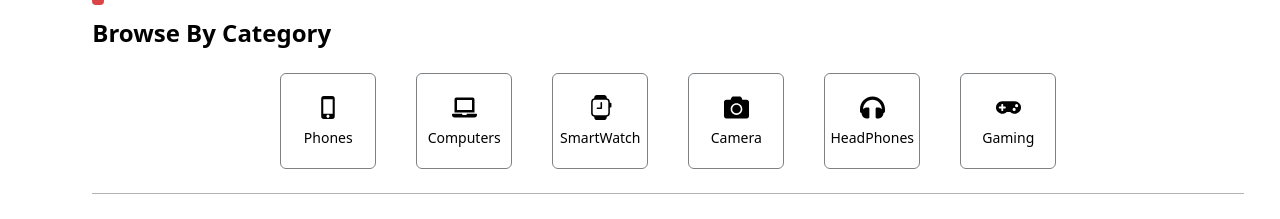
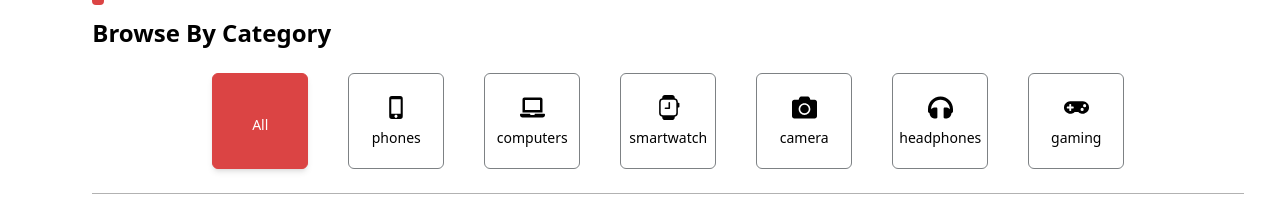
Before and after one commit to abdullahShakirDev/e-commerce-app, a React (Vite) app: page / in a window 1280 px wide. Shown: the part 232-451 px from the top of the page. Built offline with nearby package versions, Linux system fonts and the light colour scheme; no server answers; the database is empty.

Commit message:
Complete addToCart feature in product page and quantity feature

```diff
--- a/src/features/authentication/useLogin.js
+++ b/src/features/authentication/useLogin.js
@@ -1,15 +1,16 @@
-import { useMutation } from "@tanstack/react-query";
+import { useMutation, useQueryClient } from "@tanstack/react-query";
 import { login as loginApi } from "../../services/authApi";
 import toast from "react-hot-toast";
 import { useNavigate } from "react-router-dom";
 
 export function useLogin() {
+  const queryClient = useQueryClient();
   const navgatie = useNavigate();
   const { mutate: login, isPending } = useMutation({
     mutationFn: ({ email, password }) => loginApi({ email, password }),
-    onSuccess: (data) => {
-      console.log(data);
+    onSuccess: (user) => {
       toast.success("Log in was done successfully");
+      queryClient.setQueryData(["user"], user);
       navgatie("/", { replace: true });
     },
     onError: (err) => {
--- a/src/features/cart/CartTable.jsx
+++ b/src/features/cart/CartTable.jsx
@@ -1,10 +1,12 @@
-import { Table } from "antd";
+import { InputNumber, Table } from "antd";
 import { HiX } from "react-icons/hi";
 import formatCurrency from "../../utils/fromatCurrency";
 import { useDeleteItemCart } from "./useDeleteItemCart";
+import { useUpdateCartItem } from "./useUpdateItemQuantity";
 
 function CartTable({ cartItems }) {
   const { deleteItemCart } = useDeleteItemCart();
+  const { updateCartItem } = useUpdateCartItem();
 
   const columns = [
     {
@@ -36,14 +38,33 @@ function CartTable({ cartItems }) {
       dataIndex: "quantity",
       key: "quantity",
       align: "center",
-      render: (quantity) => <span className="font-medium">{quantity}</span>, // you can replace with input later
+      render: (quantity, record) => {
+        return (
+          <InputNumber
+            type="number"
+            className="font-medium"
+            min={1}
+            value={quantity}
+            onChange={(newQuantity) => {
+              updateCartItem({
+                cartItemId: record.key,
+                newQuantity,
+                productPrice: record.price,
+                userId: record.userId, // important for invalidateQueries
+              });
+            }}
+          />
+        );
+      },
     },
     {
       title: "Subtotal",
       key: "subtotal",
       align: "center",
       render: (_, record) => (
-        <span className="font-medium">{formatCurrency(record.totalPrice)}</span>
+        <span className="font-medium w-40">
+          {formatCurrency(record.totalPrice)}
+        </span>
       ),
     },
     {
--- /dev/null
+++ b/src/features/cart/useUpdateItemQuantity.js
@@ -0,0 +1,18 @@
+import { useMutation, useQueryClient } from "@tanstack/react-query";
+import { updateCartItemQuantity } from "../../services/CartItemsApi";
+import { useUser } from "../authentication/useUser";
+
+export function useUpdateCartItem() {
+  const queryClient = useQueryClient();
+  const { user } = useUser();
+
+  const { mutate: updateCartItem, isPending } = useMutation({
+    mutationFn: ({ cartItemId, newQuantity, productPrice }) =>
+      updateCartItemQuantity({ cartItemId, newQuantity, productPrice }),
+    onSuccess: () =>
+      // Refresh cart data after update
+      queryClient.invalidateQueries(["cart", user?.id]),
+  });
+
+  return { updateCartItem, isPending };
+}
--- a/src/features/products/ItemDetails.jsx
+++ b/src/features/products/ItemDetails.jsx
@@ -1,19 +1,27 @@
 import { Link } from "react-router-dom";
 import { HiMiniArrowPath, HiOutlineHeart } from "react-icons/hi2";
 import { TbTruckDelivery } from "react-icons/tb";
+import { useAddToCart } from "../cart/useAddToCart";
 import { useProduct } from "./useProduct";
 import Button from "../../ui/Button";
 import Spinner from "../../ui/Spinner";
 import formatCurrency from "../../utils/fromatCurrency";
+import { useState } from "react";
 
 function ItemDetails() {
   const { product, isLoading } = useProduct();
+  const { addToCart } = useAddToCart();
+  const [quantityValue, setQuantityValue] = useState(1);
 
   if (isLoading) return <Spinner />;
 
-  const { name, price, category, description, stock, image } = product;
+  const { id, name, price, category, description, stock, image } = product;
 
   const inStoke = stock > 0;
+
+  function handleAddToCart() {
+    addToCart({ productId: id, quantity: quantityValue, productPrice: price });
+  }
 
   return (
     <div className="px-4 py-6">
@@ -56,21 +64,23 @@ function ItemDetails() {
 
           <div className="flex items-center gap-3">
             <div className="flex items-center border rounded-md overflow-hidden">
-              <button className="w-10 h-11 flex items-center justify-center border-r border-text2 hover:bg-hoverButton hover:text-BG">
-                -
-              </button>
               <input
                 type="number"
                 className="w-20 h-11 text-center focus:outline-none"
-                defaultValue={1}
+                defaultValue={quantityValue}
                 min={1}
+                onChange={(e) => setQuantityValue(Number(e.target.value))}
+                disabled={!inStoke}
               />
-              <button className="w-10 h-11 flex items-center justify-center border-l border-text2 hover:bg-hoverButton hover:text-BG">
-                +
-              </button>
             </div>
 
-            <Button type="primary">Add to cart</Button>
+            <Button
+              type="primary"
+              onClick={handleAddToCart}
+              disabled={!inStoke}
+            >
+              Add to cart
+            </Button>
 
             <button className="ml-2 p-2 cursor-pointer border border-text2 hover:bg-gray-100">
               <HiOutlineHeart size={24} />
--- a/src/features/products/useProducts.js
+++ b/src/features/products/useProducts.js
@@ -1,10 +1,20 @@
 import { useQuery } from "@tanstack/react-query";
 import { getProducts } from "../../services/productsApi";
+import { useSearchParams } from "react-router-dom";
 
 export function useProducts() {
+  const [searchParams] = useSearchParams();
+
+  const filterValue = searchParams.get("category");
+
+  const filter =
+    !filterValue || filterValue === "all"
+      ? null
+      : { field: "category", value: filterValue, method: "eq" };
+
   const { data: products, isLoading } = useQuery({
-    queryFn: getProducts,
-    queryKey: ["products"],
+    queryFn: () => getProducts({ filter }),
+    queryKey: ["products", filter],
   });
 
   return { products, isLoading };
--- a/src/services/CartItemsApi.js
+++ b/src/services/CartItemsApi.js
@@ -4,7 +4,8 @@ export async function getCartItems(userId) {
   let { data, error } = await supabase
     .from("cartItems")
     .select("*, products(name,price,image)")
-    .eq("userId", userId);
+    .eq("userId", userId)
+    .order("created_at", { ascending: true });
 
   if (error) throw new Error(error.message);
 
@@ -72,3 +73,21 @@ export async function getCountCart(userId) {
   if (error) throw new Error(error.message);
   return count;
 }
+
+export async function updateCartItemQuantity({
+  cartItemId,
+  newQuantity,
+  productPrice,
+}) {
+  const totalPrice = newQuantity * productPrice;
+
+  const { data, error } = await supabase
+    .from("cartItems")
+    .update({ quantity: newQuantity, totalPrice })
+    .eq("id", cartItemId)
+    .select()
+    .single();
+
+  if (error) throw new Error(error.message);
+  return data;
+}
--- a/src/services/productsApi.js
+++ b/src/services/productsApi.js
@@ -1,8 +1,11 @@
 import supabase from "./supabase";
 
-export async function getProducts() {
-  let { data, error } = await supabase.from("products").select("*");
+export async function getProducts({ filter }) {
+  let query = supabase.from("products").select("*");
 
+  if (filter) query = query[filter.method || "eq"](filter.field, filter.value);
+
+  const { data, error } = await query;
   if (error) throw new error("Products could not be fetched");
 
   return data;
--- a/src/ui/Categories.jsx
+++ b/src/ui/Categories.jsx
@@ -1,17 +1,32 @@
 import { MdPhoneIphone } from "react-icons/md";
 import { FaLaptop, FaHeadphones, FaGamepad, FaCamera } from "react-icons/fa";
 import { BsSmartwatch } from "react-icons/bs";
+import { useSearchParams } from "react-router-dom";
 
 const categories = [
-  { name: "Phones", icon: <MdPhoneIphone size={25} /> },
-  { name: "Computers", icon: <FaLaptop size={25} /> },
-  { name: "SmartWatch", icon: <BsSmartwatch size={25} /> },
-  { name: "Camera", icon: <FaCamera size={25} /> },
-  { name: "HeadPhones", icon: <FaHeadphones size={25} /> },
-  { name: "Gaming", icon: <FaGamepad size={25} /> },
+  { name: "All", icon: null },
+  { name: "phones", icon: <MdPhoneIphone size={25} /> },
+  { name: "computers", icon: <FaLaptop size={25} /> },
+  { name: "smartwatch", icon: <BsSmartwatch size={25} /> },
+  { name: "camera", icon: <FaCamera size={25} /> },
+  { name: "headphones", icon: <FaHeadphones size={25} /> },
+  { name: "gaming", icon: <FaGamepad size={25} /> },
 ];
 
 function Categories() {
+  const [searchParams, setSearchParams] = useSearchParams();
+  const activeCategory = searchParams.get("category") || "All";
+
+  function handleCategoryClick(category) {
+    if (category === "All") {
+      searchParams.delete("category"); // reset filter
+      setSearchParams(searchParams);
+    } else {
+      searchParams.set("category", category);
+      setSearchParams(searchParams);
+    }
+  }
+
   return (
     <div className="my-10 max-w-6xl mx-auto border-b border-text2/30 pb-6">
       <div className="flex items-center gap-4">
@@ -27,7 +42,13 @@ function Categories() {
         {categories.map((cat) => (
           <li
             key={cat.name}
-            className="flex flex-col items-center justify-center w-24 h-24 border border-text1 rounded-md cursor-pointer hover:shadow-md hover:bg-secondary2 hover:text-text hover:border-text transition-all"
+            onClick={() => handleCategoryClick(cat.name)}
+            className={`flex flex-col items-center justify-center w-24 h-24 border rounded-md cursor-pointer transition-all
+              ${
+                activeCategory === cat.name
+                  ? "bg-secondary2 text-white border-secondary2 shadow-md"
+                  : "border-text1 hover:shadow-md hover:bg-secondary2 hover:text-white hover:border-secondary2"
+              }`}
           >
             <div className="mb-2">{cat.icon}</div>
             <span className="text-sm font-medium">{cat.name}</span>
```
